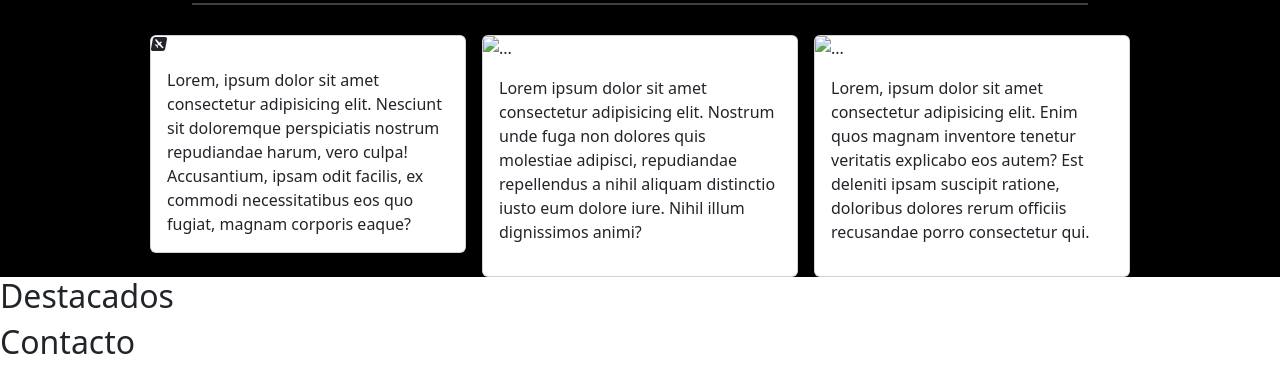
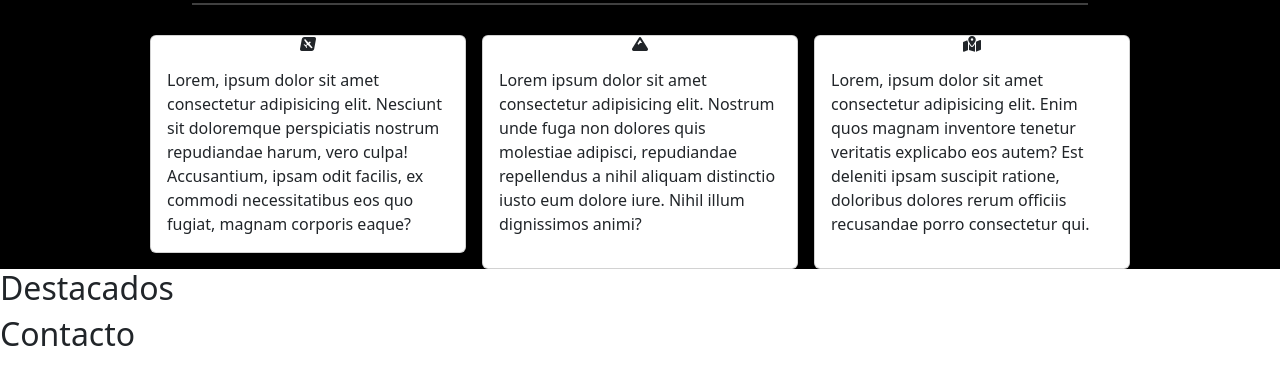
Before and after one commit to Manuelsaezsa/Viajes-chile, a plain HTML site: page index.html in a window 1280 px wide. Shown: the part 1033-1403 px from the top of the page. Drawn offline with nearby package versions, Linux system fonts and the light colour scheme.

Commit message:
se agrega las imagenes Font Awesome

```diff
--- a/index.html
+++ b/index.html
@@ -14,7 +14,7 @@
 
 <body>
     <header>
-        <section id="inicio">
+        <div id="inicio">
             <div class="container">
                 <nav class="navbar navbar-expand-lg navbar-light bg-transparent fixed-top">
                     <div class="container-fluid justify-content-center">
@@ -49,7 +49,7 @@
                     </div>
                 </nav>
             </div>
-        </section>
+        </div>
         <div id="carouselExampleControls" class="carousel slide" data-bs-ride="carousel"> <!-- Se agrega carrusel -->
             <div class="carousel-inner">
                 <div class="carousel-item active">
@@ -76,20 +76,20 @@
     </header>
 
     <main>
-        <section>
+        <div>
             <div class="note bg-black d-flex justify-content-center align-items-center text-white pt-4 pb-1">
-                <section id="quienes_somos">
+                <div id="quienes_somos">
                     <p>¿QUIÉNES SOMOS?
                     </p>
-                </section>
+                </div>
             </div>
             <hr class="line"> <!-- Se agrega la linea para separar el quienes somos -->
-        </section>
-        <div class="items bg-black"> <!-- Se divide en 3 columnas -->
-            <div class="row row-cols-1 row-cols-md-3 g-3">
-                <div class="col">
+        </div>
+        <div class="items bg-black">
+            <div class="row row-cols-1 row-cols-md-3 g-3"> <!-- Se divide en 3 columnas -->
+                <div class="col"> <!-- columnas 1-->
                     <div class="card">
-                        <i class="fa-brands fa-avianex"></i>
+                        <i class="fa-brands fa-avianex d-flex justify-content-center align-items-center"></i>
                         <div class="card-body">
                             <p class="card-text">Lorem, ipsum dolor sit amet consectetur adipisicing elit. Nesciunt sit
                                 doloremque perspiciatis nostrum repudiandae harum, vero culpa! Accusantium, ipsam odit
@@ -97,9 +97,9 @@
                         </div>
                     </div>
                 </div>
-                <div class="col">
+                <div class="col"> <!-- columnas 2 -->
                     <div class="card">
-                        <img src="./assets/img/recipe-card-2.png" class="card-img-top" alt="...">
+                        <i class="fa-solid fa-mountain d-flex justify-content-center align-items-center"></i>
                         <div class="card-body">
                             <p>Lorem ipsum dolor sit amet consectetur adipisicing elit. Nostrum unde fuga non dolores
                                 quis molestiae adipisci, repudiandae repellendus a nihil aliquam distinctio iusto eum
@@ -107,9 +107,9 @@
                         </div>
                     </div>
                 </div>
-                <div class="col">
+                <div class="col"> <!-- columnas 3 -->
                     <div class="card">
-                        <img src="./assets/img/recipe-card-3.png" class="card-img-top" alt="...">
+                        <i class="fa-solid fa-map-location-dot d-flex justify-content-center align-items-center"></i>
                         <div class="card-body">
                             <p>Lorem, ipsum dolor sit amet consectetur adipisicing elit. Enim quos magnam inventore
                                 tenetur veritatis explicabo eos autem? Est deleniti ipsam suscipit ratione, doloribus
```
